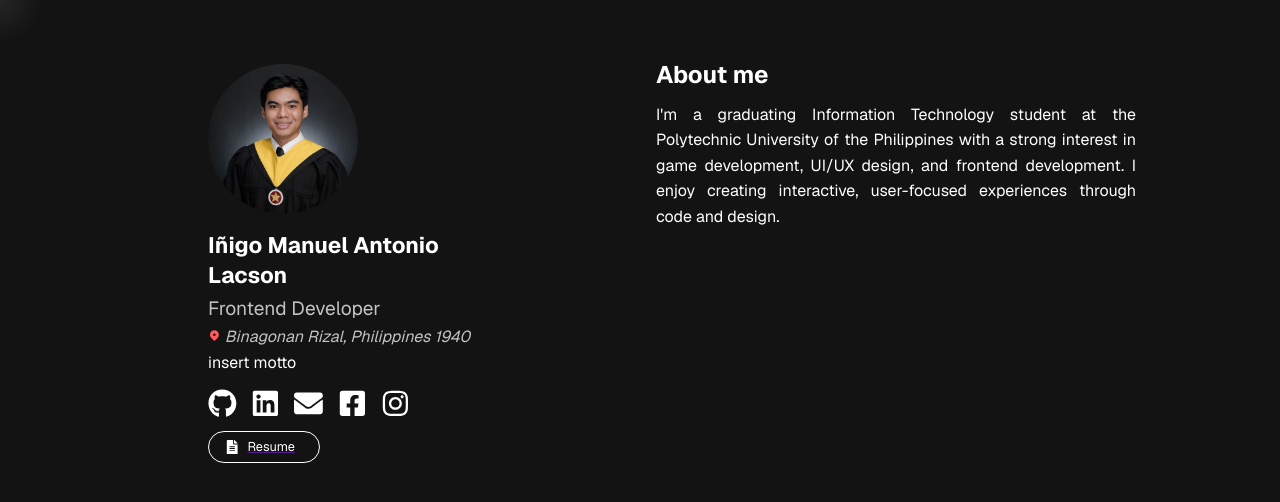
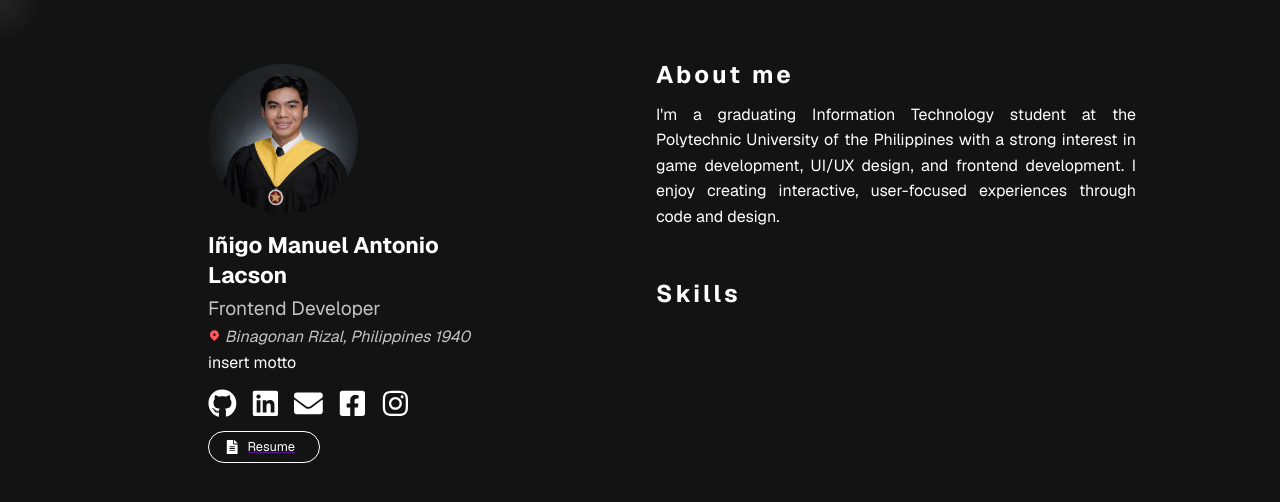
Before and after one commit to inigolacson/my-app, a Next.js app: page / in a window 1280 px wide. Shown: the top 502 px of the page. Built offline with nearby package versions, Linux system fonts and the light colour scheme.

Commit message:
changed how right sections are handled and added title stylings

```diff
--- a/pages/index.js
+++ b/pages/index.js
@@ -4,9 +4,10 @@ import buttons from '@styles/modules/left/socialButtons.module.scss';
 import cursor from '@styles/modules/cursorLight.module.scss';
 import about from '@styles/modules/right/aboutme.module.scss'
 import skills from '@styles/modules/right/skills.module.scss';
-import  info, { links } from '@data/information.js';
+import  info, { links, titles } from '@data/information.js';
 import { HiLocationMarker } from 'react-icons/hi';
 import { FaGithub, FaLinkedin, FaFacebookSquare, FaInstagram, FaEnvelope, FaFileAlt} from 'react-icons/fa';
+import { siJira } from 'react-icons/si'
 import Image from 'next/image';
 import { useEffect, useState } from 'react';
 
@@ -69,12 +70,14 @@ export default function Home() {
           </section>
         </div>
         <div className={styles.right}>
-          <section className={about.aboutContainer}>
-            <h1>About me</h1>
-            <p className={about.aboutText}>{info.aboutme}</p>
-          </section>
-          <div>
-
+          <div className={styles.rightModules}>
+            <section className={about.aboutContainer}>
+              <h1 className={styles.title}>About me</h1>
+              <p className={about.aboutText}>{info.aboutme}</p>
+            </section>
+            <section className={skills.skillsContainer}>
+              <h1 className={styles.title}>Skills</h1>
+            </section>
           </div>
         </div>
       </div>
--- a/styles/modules/index.module.scss
+++ b/styles/modules/index.module.scss
@@ -47,3 +47,21 @@
 
     }
 }
+
+.rightModules {
+    width: 100%;
+    padding: 0 8rem;
+    margin-top: 5.9%;
+    margin-right: 35%;
+    margin-left: auto;
+
+    @media (max-width: 768px) {
+    max-width: 500px;
+    padding-left: 10%;
+    padding-right: 10%;
+    };
+}
+
+.title {
+    letter-spacing: .2rem;
+}
--- a/styles/modules/right/aboutme.module.scss
+++ b/styles/modules/right/aboutme.module.scss
@@ -1,17 +1,7 @@
 @use '../../variables.scss' as *;
 
 .aboutContainer{
-    margin-top: 5.9%;
     width: 100%;
-    padding: 0 8rem;
-    margin-left: auto;
-    margin-right: 35%;
-
-    @media (max-width: 768px) {
-    max-width: 500px;
-    padding-left: 10%;
-    padding-right: 10%;
-    };
 }
 
 .aboutText {
--- a/styles/modules/right/skills.module.scss
+++ b/styles/modules/right/skills.module.scss
@@ -0,0 +1,10 @@
+@use '../../variables.scss' as *;
+
+.skillsContainer {
+    width: 100%;
+    margin-top: 3rem;
+}
+
+// .skillsIcon {
+
+// }
```
